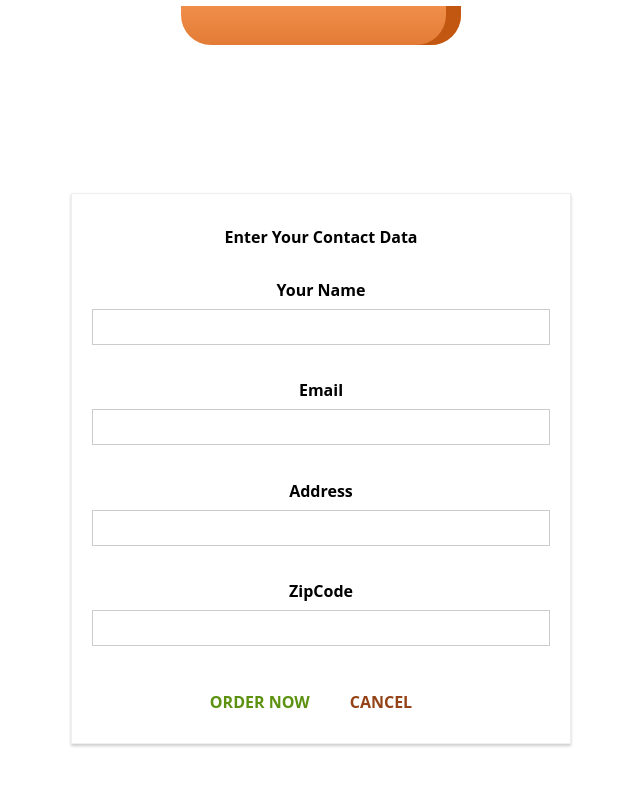
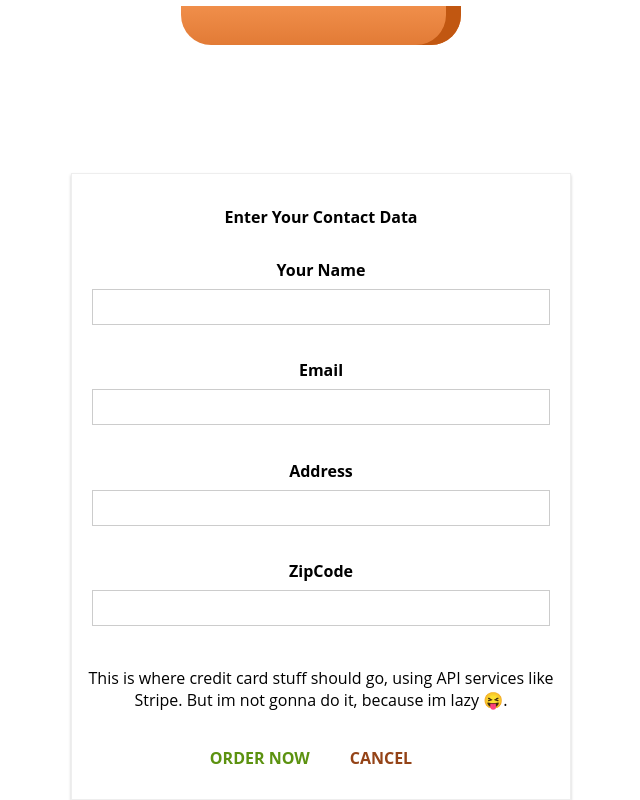
Before and after one commit to ZVER3D/react-ts-burger-app, a React (Create React App) app: page /checkout in a window 1280 px wide. Shown: the part 263-1063 px from the top of the page, without its empty margins (319-959 px from the left). Before the commit the page ends 1027 px from the top, so only its background shows below. Built offline with nearby package versions, Linux system fonts and the light colour scheme.

Commit message:
Fix few styling issues

```diff
--- a/src/App.tsx
+++ b/src/App.tsx
@@ -1,5 +1,4 @@
 import React from 'react';
-import { BrowserRouter } from 'react-router-dom';
 import { ThemeProvider } from 'styled-components/macro';
 import Layout from './components/Layout';
 import Routes from './Routes';
@@ -7,7 +6,6 @@ import { GlobalStyle, globalTheme } from './theme';
 
 const App: React.FC = () => {
   return (
-    <BrowserRouter>
     <ThemeProvider theme={globalTheme}>
       <>
         <GlobalStyle />
@@ -16,7 +14,6 @@ const App: React.FC = () => {
         </Layout>
       </>
     </ThemeProvider>
-    </BrowserRouter>
   );
 };
 
--- a/src/components/checkout/ContactInfo.tsx
+++ b/src/components/checkout/ContactInfo.tsx
@@ -12,7 +12,7 @@ interface IProps {
 }
 
 const Main = styled.div`
-  margin: 20px auto;
+  margin: 0 auto;
   width: 80%;
   text-align: center;
   box-shadow: 0 2px 3px #ccc;
@@ -63,7 +63,11 @@ const ContactInfo = observer<IProps>(({ cancelHandler, mode }) => {
         {/** TODO: Add choise of delivery method */}
         {mode === 'checkout' ? (
           <>
-            <Button clickHandler={orderHandler!} disabled={!isFormValid()} type="success">
+            <p>
+              This is where credit card stuff should go, using API services like Stripe. But im not
+              gonna do it, because im lazy 😝.
+            </p>
+            <Button clickHandler={orderHandler} disabled={!isFormValid()} type="success">
               ORDER NOW
             </Button>
             <Button clickHandler={cancelHandler!} type="danger">
--- a/src/index.tsx
+++ b/src/index.tsx
@@ -1,9 +1,15 @@
 import React from 'react';
 import ReactDOM from 'react-dom';
+import { BrowserRouter } from 'react-router-dom';
 import App from './App';
 import * as serviceWorker from './serviceWorker';
 
-ReactDOM.render(<App />, document.getElementById('root'));
+ReactDOM.render(
+  <BrowserRouter>
+    <App />
+  </BrowserRouter>,
+  document.getElementById('root')
+);
 
 // If you want your app to work offline and load faster, you can change
 // unregister() to register() below. Note this comes with some pitfalls.
--- a/src/theme.ts
+++ b/src/theme.ts
@@ -10,5 +10,6 @@ export const GlobalStyle = createGlobalStyle`
     font-family: "Open Sans", sans-serif;
     margin: 0;
     padding: 0;
+    scroll-behavior: smooth;
   }
 `;
```
Lines whose indentation alone changed are shown as unchanged.
